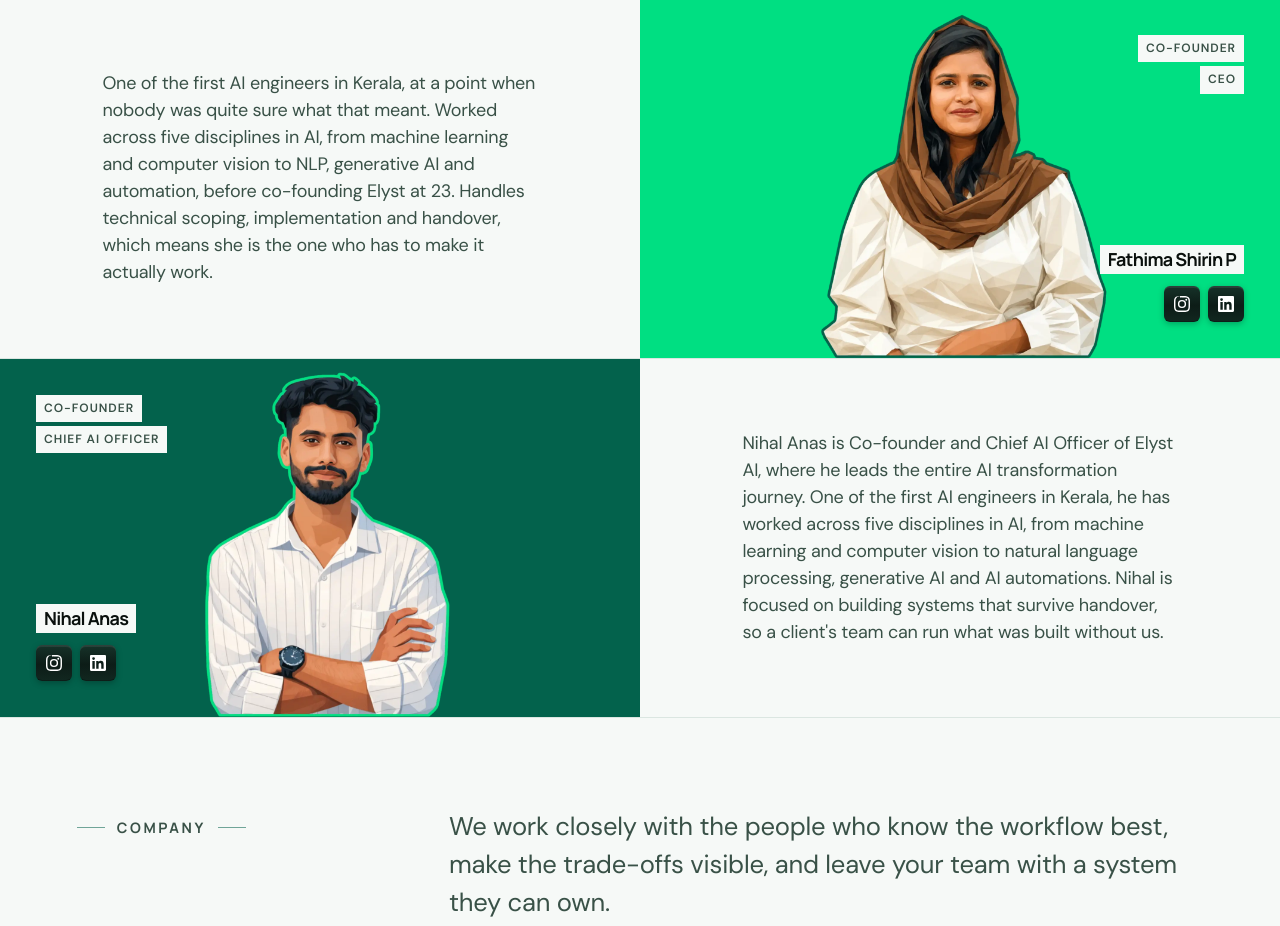
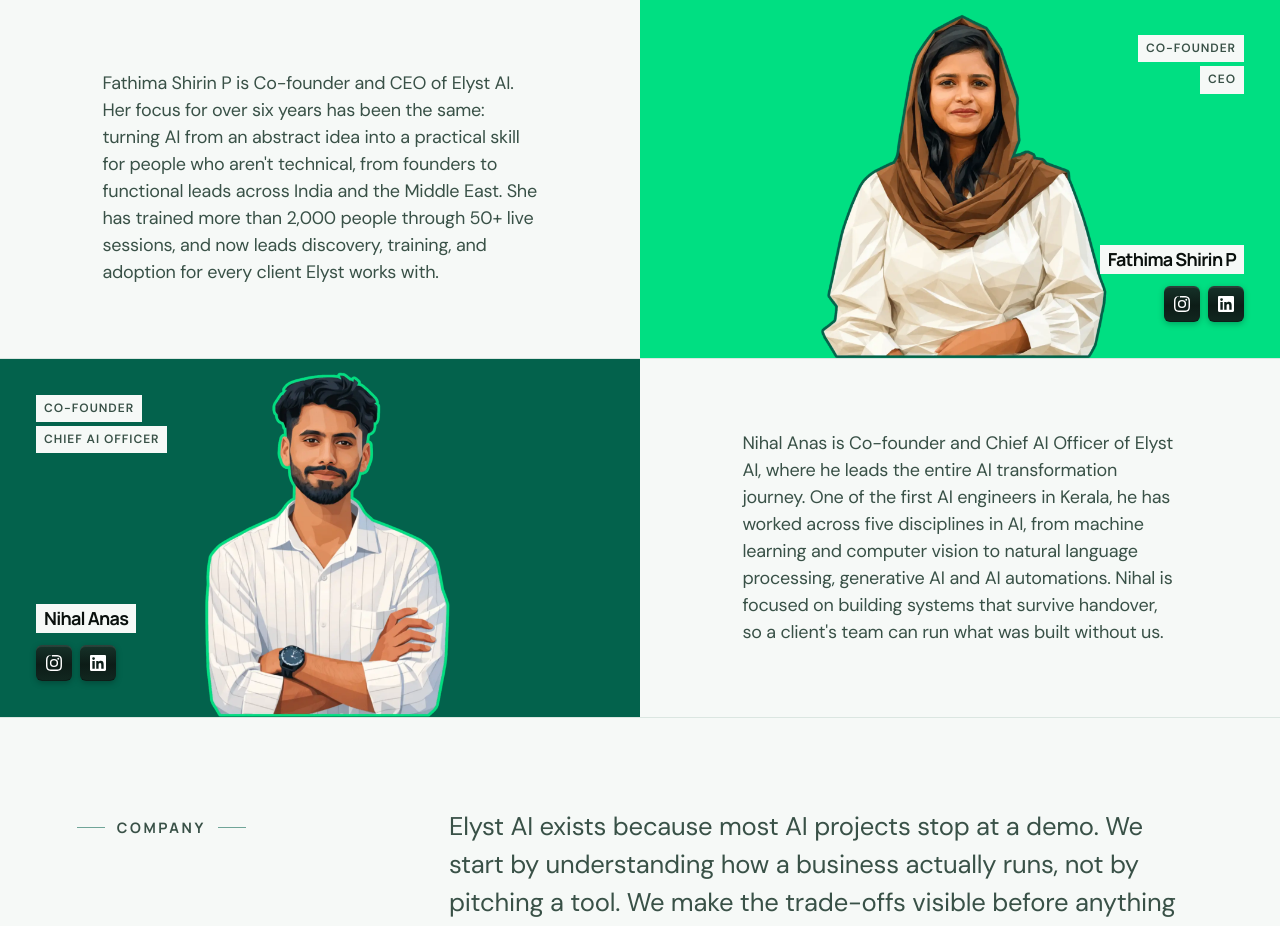
Before and after one commit to Elyst-AI-Git/elystai-website, a Next.js app: page /about in a window 1280 px wide. Shown: the part 544-1470 px from the top of the page. Built offline with nearby package versions, Linux system fonts and the light colour scheme; no server answers.

Commit message:
copy: update booking and company profiles
Remove the Cal.com attribution line and replace Shirin and company descriptions with the approved copy.

```diff
--- a/src/app/about/page.tsx
+++ b/src/app/about/page.tsx
@@ -11,7 +11,7 @@
 const ABOUT_HERO_COPY =
   "The hard part of AI is not opening another tool. It is choosing what to change, fitting it into how the business already runs, and getting people to actually use it.";
 const COMPANY_COPY =
-  "We work closely with the people who know the workflow best, make the trade-offs visible, and leave your team with a system they can own.";
+  "Elyst AI exists because most AI projects stop at a demo. We start by understanding how a business actually runs, not by pitching a tool. We make the trade-offs visible before anything gets built, so every decision is made with open eyes rather than in the dark. What we hand back is not a black box someone has to maintain forever, but a working system, fully explained, that keeps running.";
 
 export const metadata = {
   ...pageMeta({
--- a/src/app/book/[intent]/page.tsx
+++ b/src/app/book/[intent]/page.tsx
@@ -41,7 +41,7 @@
               {isIdentify ? "Book an AI workflow call." : "Plan a team AI training session."}
             </h1>
             <p className="mt-4 text-fg-2" style={{ fontSize: "var(--text-body)" }}>
-              Choose a suitable time below. The booking calendar is provided by Cal.com.
+              Choose a suitable time below.
             </p>
           </div>
           <BookingScheduler intent={intent} src={calendarHref(intent, campaignParameters)} />
--- a/src/components/home/Founders.tsx
+++ b/src/components/home/Founders.tsx
@@ -38,7 +38,7 @@
     linkedin: "https://www.linkedin.com/in/fathimashirin-p/",
     instagram: "https://www.instagram.com/fathimashirin.ai/",
     description:
-      "One of the first AI engineers in Kerala, at a point when nobody was quite sure what that meant. Worked across five disciplines in AI, from machine learning and computer vision to NLP, generative AI and automation, before co-founding Elyst at 23. Handles technical scoping, implementation and handover, which means she is the one who has to make it actually work.",
+      "Fathima Shirin P is Co-founder and CEO of Elyst AI. Her focus for over six years has been the same: turning AI from an abstract idea into a practical skill for people who aren't technical, from founders to functional leads across India and the Middle East. She has trained more than 2,000 people through 50+ live sessions, and now leads discovery, training, and adoption for every client Elyst works with.",
     identitySide: "right",
     fill: "var(--elyst-green)",
   },
```
